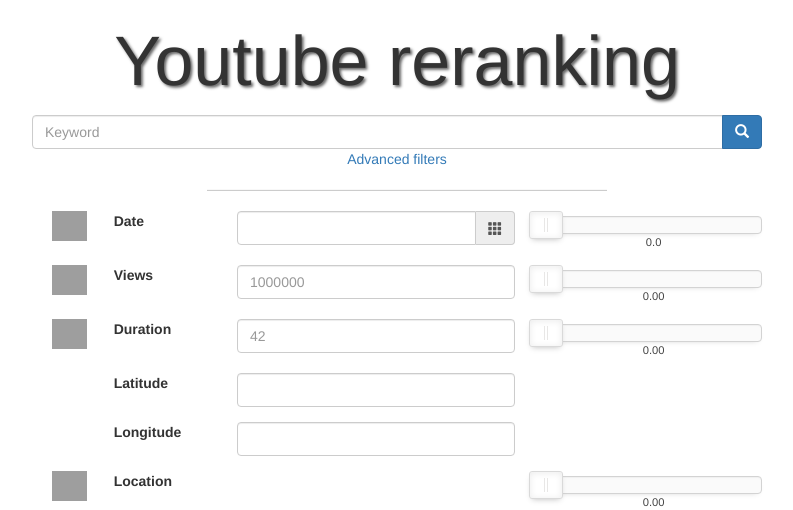
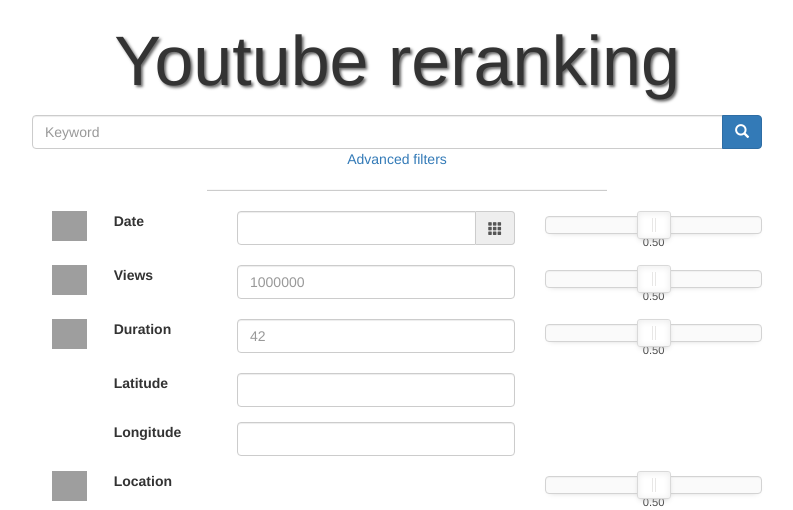
Before and after one commit to slowbackspace/mi-vmm, a Flask app: page / in a window 1280 px wide. Shown: the top 510 px of the page, without its empty margins (243-1036 px from the left). Run offline with Flask 2, Linux system fonts and the light colour scheme; some libraries are stand-ins or nearby versions; grey boxes are pictures that could not be loaded.

Commit message:
changed default weights

```diff
--- a/static/index.js
+++ b/static/index.js
@@ -29,7 +29,7 @@ $(document).ready(function(){
 
     function createSlider(element) {
         var slider = noUiSlider.create(element, {
-            start: 0,
+            start: 0.50,
             range: {
                 'min': 0,
                 'max': 1
--- a/templates/index.html
+++ b/templates/index.html
@@ -43,7 +43,7 @@
   </div>
   <div class="col-xs-4">
       <div class="slider"></div>
-      <div class="slider-text text-center">0.0</div>
+      <div class="slider-text text-center">0.50</div>
        <input type="text" class="slider-input hidden" value=0 name="weight-date">
   </div>
 </div>
@@ -59,7 +59,7 @@
   </div>
   <div class="col-xs-4">
       <div class="slider"></div>
-      <div class="slider-text text-center">0.00</div>
+      <div class="slider-text text-center">0.50</div>
       <input type="text" class="slider-input hidden" value=0 name="weight-views">
   </div>
 </div>
@@ -74,7 +74,7 @@
   </div>
   <div class="col-xs-4">
       <div class="slider"></div>
-      <div class="slider-text text-center">0.00</div>
+      <div class="slider-text text-center">0.50</div>
       <input type="text" class="slider-input hidden" value=0 name="weight-duration">
   </div>
 </div>
@@ -113,7 +113,7 @@
   </div>
   <div class="col-xs-4">
       <div class="slider"></div>
-      <div class="slider-text text-center">0.00</div>
+      <div class="slider-text text-center">0.50</div>
       <input type="text" class="slider-input hidden" value=0 name="weight-location">
   </div>
   <div id="map" style="width: 100%; height: 300px;"></div>
```
